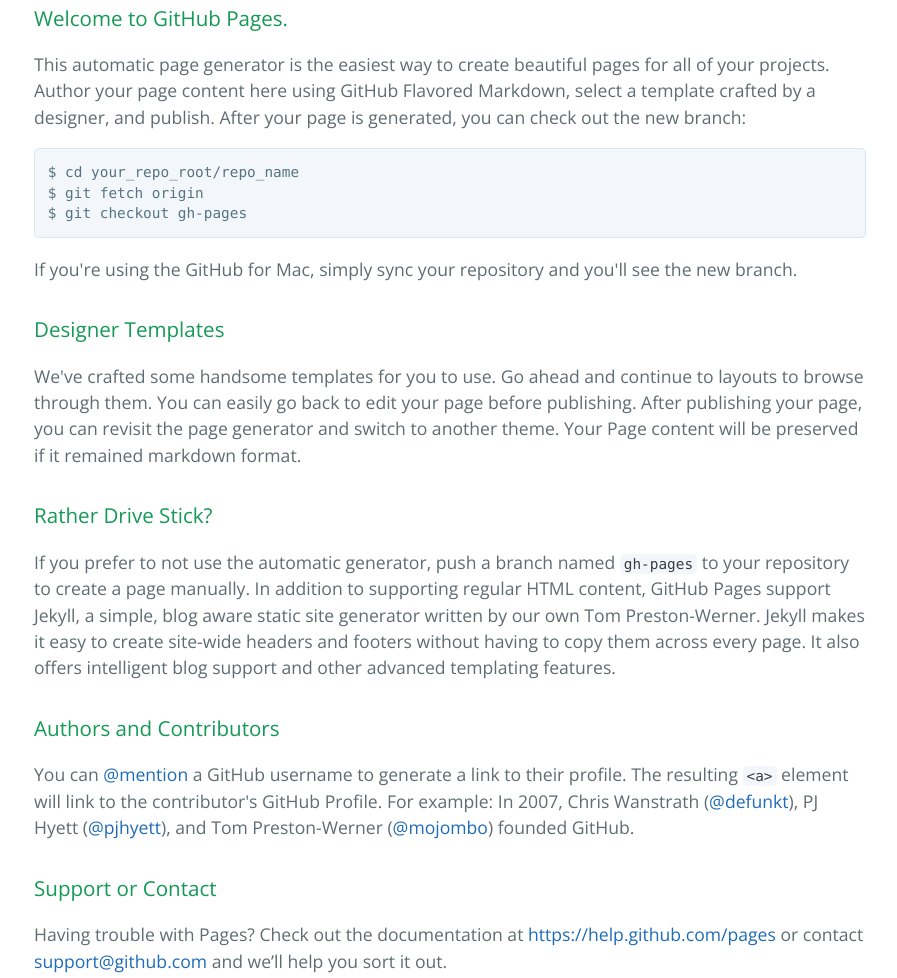
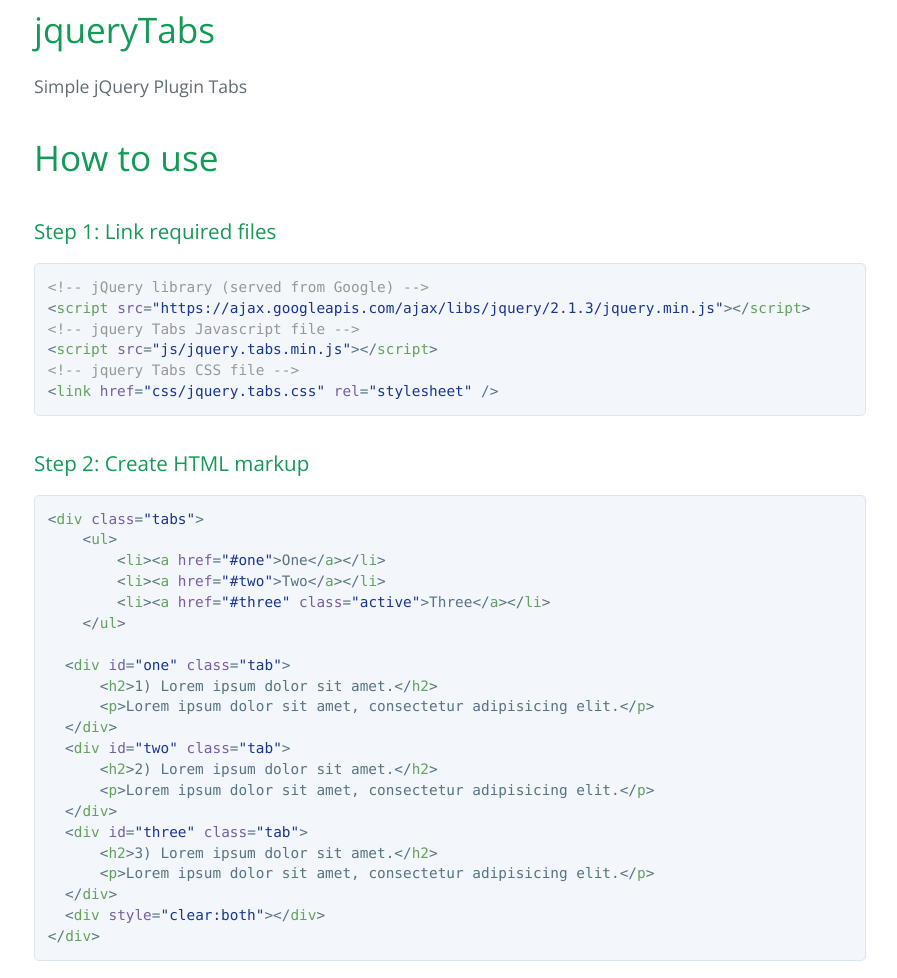
Before and after one commit to iuzhakov/jqueryTabs, a plain HTML site: page index.html in a window 1280 px wide. Shown: the part 412-1390 px from the top of the page, without its empty margins (190-1087 px from the left). Drawn offline with nearby package versions, Linux system fonts and the light colour scheme.

Commit message:
Create gh-pages branch via GitHub

```diff
--- a/index.html
+++ b/index.html
@@ -19,37 +19,48 @@
     </section>
 
     <section class="main-content">
-      <h3>
-<a id="welcome-to-github-pages" class="anchor" href="#welcome-to-github-pages" aria-hidden="true"><span class="octicon octicon-link"></span></a>Welcome to GitHub Pages.</h3>
+      <h1>
+<a id="jquerytabs" class="anchor" href="#jquerytabs" aria-hidden="true"><span class="octicon octicon-link"></span></a>jqueryTabs</h1>
 
-<p>This automatic page generator is the easiest way to create beautiful pages for all of your projects. Author your page content here using GitHub Flavored Markdown, select a template crafted by a designer, and publish. After your page is generated, you can check out the new branch:</p>
+<p>Simple jQuery Plugin Tabs</p>
 
-<pre><code>$ cd your_repo_root/repo_name
-$ git fetch origin
-$ git checkout gh-pages
-</code></pre>
-
-<p>If you're using the GitHub for Mac, simply sync your repository and you'll see the new branch.</p>
+<h1>
+<a id="how-to-use" class="anchor" href="#how-to-use" aria-hidden="true"><span class="octicon octicon-link"></span></a>How to use</h1>
 
 <h3>
-<a id="designer-templates" class="anchor" href="#designer-templates" aria-hidden="true"><span class="octicon octicon-link"></span></a>Designer Templates</h3>
+<a id="step-1-link-required-files" class="anchor" href="#step-1-link-required-files" aria-hidden="true"><span class="octicon octicon-link"></span></a>Step 1: Link required files</h3>
 
-<p>We've crafted some handsome templates for you to use. Go ahead and continue to layouts to browse through them. You can easily go back to edit your page before publishing. After publishing your page, you can revisit the page generator and switch to another theme. Your Page content will be preserved if it remained markdown format.</p>
+<div class="highlight highlight-html"><pre><span class="pl-c">&lt;!-- jQuery library (served from Google) --&gt;</span>
+&lt;<span class="pl-ent">script</span> <span class="pl-e">src</span>=<span class="pl-s"><span class="pl-pds">"</span>https://ajax.googleapis.com/ajax/libs/jquery/2.1.3/jquery.min.js<span class="pl-pds">"</span></span>&gt;&lt;/<span class="pl-ent">script</span>&gt;
+<span class="pl-c">&lt;!-- jquery Tabs Javascript file --&gt;</span>
+&lt;<span class="pl-ent">script</span> <span class="pl-e">src</span>=<span class="pl-s"><span class="pl-pds">"</span>js/jquery.tabs.min.js<span class="pl-pds">"</span></span>&gt;&lt;/<span class="pl-ent">script</span>&gt;
+<span class="pl-c">&lt;!-- jquery Tabs CSS file --&gt;</span>
+&lt;<span class="pl-ent">link</span> <span class="pl-e">href</span>=<span class="pl-s"><span class="pl-pds">"</span>css/jquery.tabs.css<span class="pl-pds">"</span></span> <span class="pl-e">rel</span>=<span class="pl-s"><span class="pl-pds">"</span>stylesheet<span class="pl-pds">"</span></span> /&gt;</pre></div>
 
 <h3>
-<a id="rather-drive-stick" class="anchor" href="#rather-drive-stick" aria-hidden="true"><span class="octicon octicon-link"></span></a>Rather Drive Stick?</h3>
+<a id="step-2-create-html-markup" class="anchor" href="#step-2-create-html-markup" aria-hidden="true"><span class="octicon octicon-link"></span></a>Step 2: Create HTML markup</h3>
 
-<p>If you prefer to not use the automatic generator, push a branch named <code>gh-pages</code> to your repository to create a page manually. In addition to supporting regular HTML content, GitHub Pages support Jekyll, a simple, blog aware static site generator written by our own Tom Preston-Werner. Jekyll makes it easy to create site-wide headers and footers without having to copy them across every page. It also offers intelligent blog support and other advanced templating features.</p>
+<div class="highlight highlight-html"><pre>&lt;<span class="pl-ent">div</span> <span class="pl-e">class</span>=<span class="pl-s"><span class="pl-pds">"</span>tabs<span class="pl-pds">"</span></span>&gt;
+    &lt;<span class="pl-ent">ul</span>&gt;
+        &lt;<span class="pl-ent">li</span>&gt;&lt;<span class="pl-ent">a</span> <span class="pl-e">href</span>=<span class="pl-s"><span class="pl-pds">"</span>#one<span class="pl-pds">"</span></span>&gt;One&lt;/<span class="pl-ent">a</span>&gt;&lt;/<span class="pl-ent">li</span>&gt;
+        &lt;<span class="pl-ent">li</span>&gt;&lt;<span class="pl-ent">a</span> <span class="pl-e">href</span>=<span class="pl-s"><span class="pl-pds">"</span>#two<span class="pl-pds">"</span></span>&gt;Two&lt;/<span class="pl-ent">a</span>&gt;&lt;/<span class="pl-ent">li</span>&gt;
+        &lt;<span class="pl-ent">li</span>&gt;&lt;<span class="pl-ent">a</span> <span class="pl-e">href</span>=<span class="pl-s"><span class="pl-pds">"</span>#three<span class="pl-pds">"</span></span> <span class="pl-e">class</span>=<span class="pl-s"><span class="pl-pds">"</span>active<span class="pl-pds">"</span></span>&gt;Three&lt;/<span class="pl-ent">a</span>&gt;&lt;/<span class="pl-ent">li</span>&gt;
+    &lt;/<span class="pl-ent">ul</span>&gt;
 
-<h3>
-<a id="authors-and-contributors" class="anchor" href="#authors-and-contributors" aria-hidden="true"><span class="octicon octicon-link"></span></a>Authors and Contributors</h3>
-
-<p>You can <a href="https://github.com/blog/821" class="user-mention">@mention</a> a GitHub username to generate a link to their profile. The resulting <code>&lt;a&gt;</code> element will link to the contributor's GitHub Profile. For example: In 2007, Chris Wanstrath (<a href="https://github.com/defunkt" class="user-mention">@defunkt</a>), PJ Hyett (<a href="https://github.com/pjhyett" class="user-mention">@pjhyett</a>), and Tom Preston-Werner (<a href="https://github.com/mojombo" class="user-mention">@mojombo</a>) founded GitHub.</p>
-
-<h3>
-<a id="support-or-contact" class="anchor" href="#support-or-contact" aria-hidden="true"><span class="octicon octicon-link"></span></a>Support or Contact</h3>
-
-<p>Having trouble with Pages? Check out the documentation at <a href="https://help.github.com/pages">https://help.github.com/pages</a> or contact <a href="mailto:support@github.com">support@github.com</a> and we’ll help you sort it out.</p>
+  &lt;<span class="pl-ent">div</span> <span class="pl-e">id</span>=<span class="pl-s"><span class="pl-pds">"</span>one<span class="pl-pds">"</span></span> <span class="pl-e">class</span>=<span class="pl-s"><span class="pl-pds">"</span>tab<span class="pl-pds">"</span></span>&gt;
+      &lt;<span class="pl-ent">h2</span>&gt;1) Lorem ipsum dolor sit amet.&lt;/<span class="pl-ent">h2</span>&gt;
+      &lt;<span class="pl-ent">p</span>&gt;Lorem ipsum dolor sit amet, consectetur adipisicing elit.&lt;/<span class="pl-ent">p</span>&gt;
+  &lt;/<span class="pl-ent">div</span>&gt;
+  &lt;<span class="pl-ent">div</span> <span class="pl-e">id</span>=<span class="pl-s"><span class="pl-pds">"</span>two<span class="pl-pds">"</span></span> <span class="pl-e">class</span>=<span class="pl-s"><span class="pl-pds">"</span>tab<span class="pl-pds">"</span></span>&gt;
+      &lt;<span class="pl-ent">h2</span>&gt;2) Lorem ipsum dolor sit amet.&lt;/<span class="pl-ent">h2</span>&gt;
+      &lt;<span class="pl-ent">p</span>&gt;Lorem ipsum dolor sit amet, consectetur adipisicing elit.&lt;/<span class="pl-ent">p</span>&gt;
+  &lt;/<span class="pl-ent">div</span>&gt;
+  &lt;<span class="pl-ent">div</span> <span class="pl-e">id</span>=<span class="pl-s"><span class="pl-pds">"</span>three<span class="pl-pds">"</span></span> <span class="pl-e">class</span>=<span class="pl-s"><span class="pl-pds">"</span>tab<span class="pl-pds">"</span></span>&gt;
+      &lt;<span class="pl-ent">h2</span>&gt;3) Lorem ipsum dolor sit amet.&lt;/<span class="pl-ent">h2</span>&gt;
+      &lt;<span class="pl-ent">p</span>&gt;Lorem ipsum dolor sit amet, consectetur adipisicing elit.&lt;/<span class="pl-ent">p</span>&gt;
+  &lt;/<span class="pl-ent">div</span>&gt;
+  &lt;<span class="pl-ent">div</span> <span class="pl-e">style</span>=<span class="pl-s"><span class="pl-pds">"</span>clear:both<span class="pl-pds">"</span></span>&gt;&lt;/<span class="pl-ent">div</span>&gt;
+&lt;/<span class="pl-ent">div</span>&gt;</pre></div>
 
       <footer class="site-footer">
         <span class="site-footer-owner"><a href="https://github.com/iuzhakov/jqueryTabs">Jquery Tabs</a> is maintained by <a href="https://github.com/iuzhakov">iuzhakov</a>.</span>
```
Also changed, not shown: params.json (+1 -1 lines).
